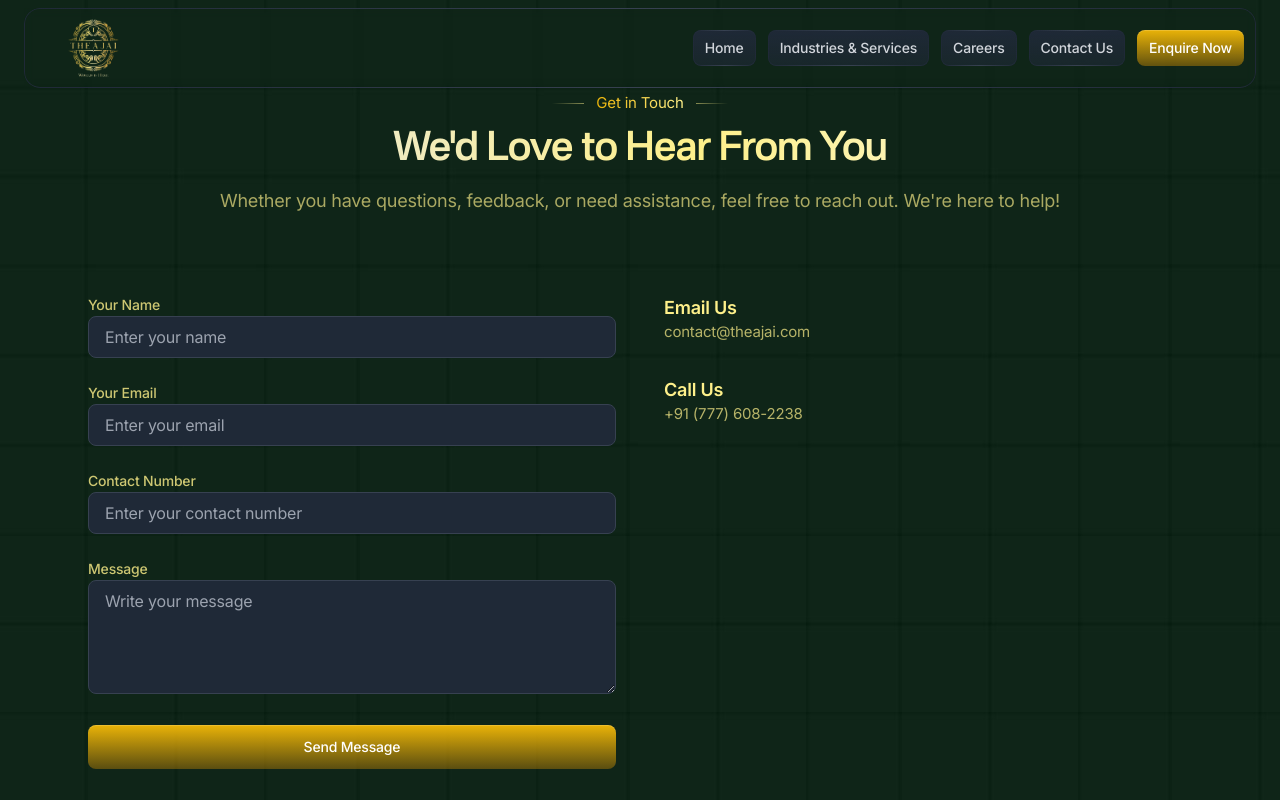
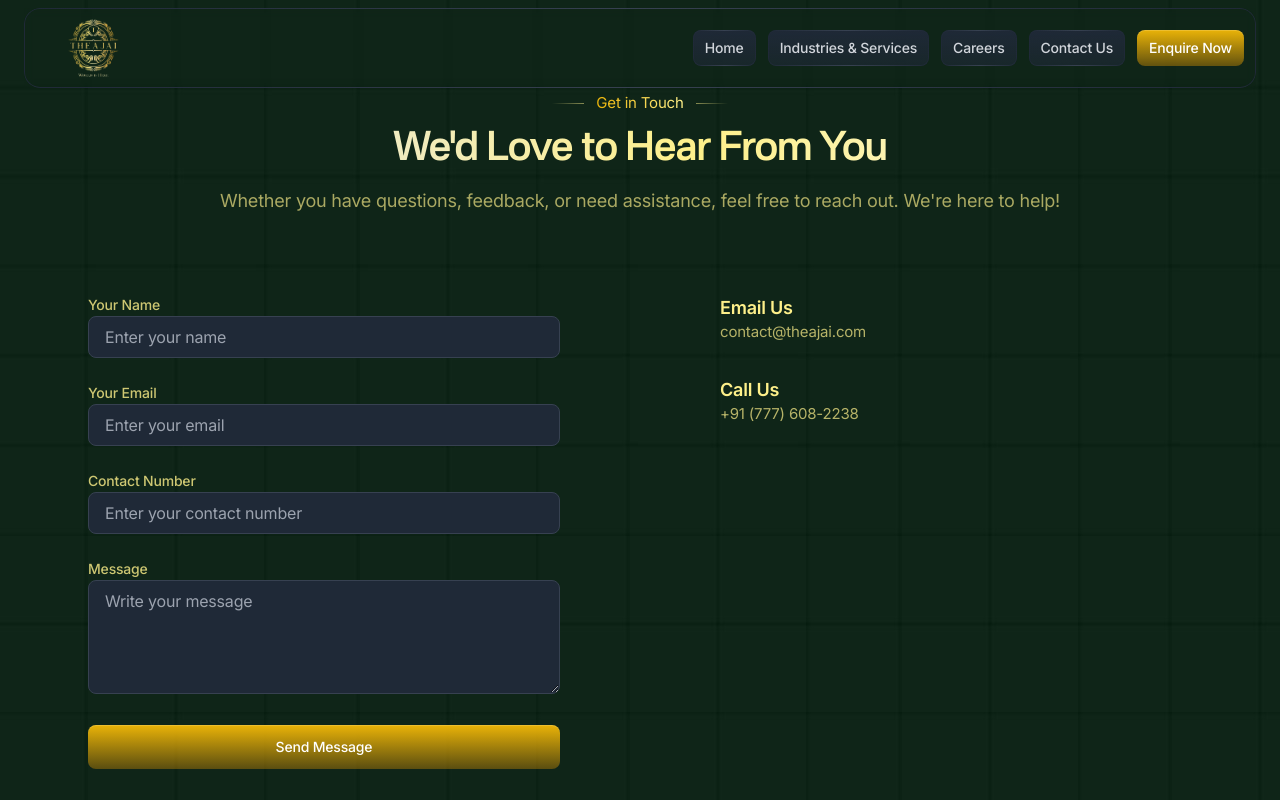
Before and after one commit to sachin972/amura-tech, a Next.js app: page /contact in a window 1280 px wide. Shown: the top 800 px of the page. Built offline with nearby package versions, Linux system fonts and the light colour scheme.

Commit message:
updated styling

```diff
--- a/app/(default)/contact/page.tsx
+++ b/app/(default)/contact/page.tsx
@@ -392,7 +392,7 @@ export default function Contact() {
                 </div>
 
                 {/* Contact Form */}
-                <div className="grid gap-12 md:grid-cols-2">
+                <div className="grid gap-40 md:grid-cols-2">
                     {/* Form */}
                     <div>
                         <form>
@@ -476,7 +476,7 @@ export default function Contact() {
                                 Koramangala , Bangalore 560047
                             </p>
                         </div> */}
-                        <div>
+                        <div className="my-auto right-0">
                             <h3 className="text-lg font-semibold text-yellow-200">
                                 Email Us
                             </h3>
```
